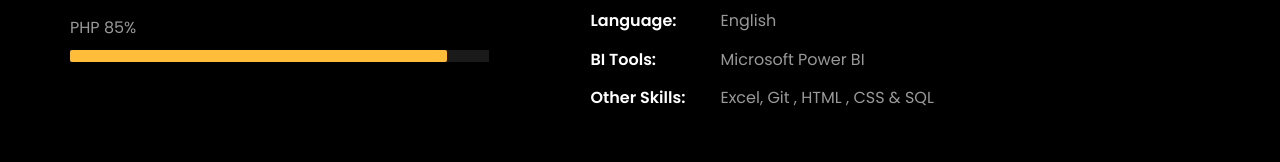
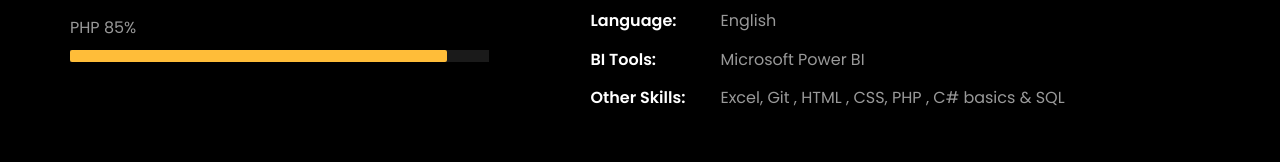
Before and after one commit to 22Vaish/Portfolio, a plain HTML site: page index.html in a window 1280 px wide. Shown: the part 1341-1503 px from the top of the page. Drawn offline with Linux system fonts and the light colour scheme; files whose address does not match are found by name.

Commit message:
Update index.html

```diff
--- a/index.html
+++ b/index.html
@@ -282,7 +282,7 @@
 									<li class="d-flex"><span>Education:</span> <span>Bachelor of Engineering</span></li>
 									<li class="d-flex"><span>Language:</span> <span>English</span></li>
 									<li class="d-flex"><span>BI Tools:</span> <span>Microsoft Power BI </span></li>
-									<li class="d-flex"><span>Other Skills:</span> <span>Excel, Git , HTML , CSS &amp; SQL</span></li>
+									<li class="d-flex"><span>Other Skills:</span> <span>Excel, Git , HTML , CSS,  PHP , C# basics &amp; SQL</span></li>
 
 
 								</ul>
```
